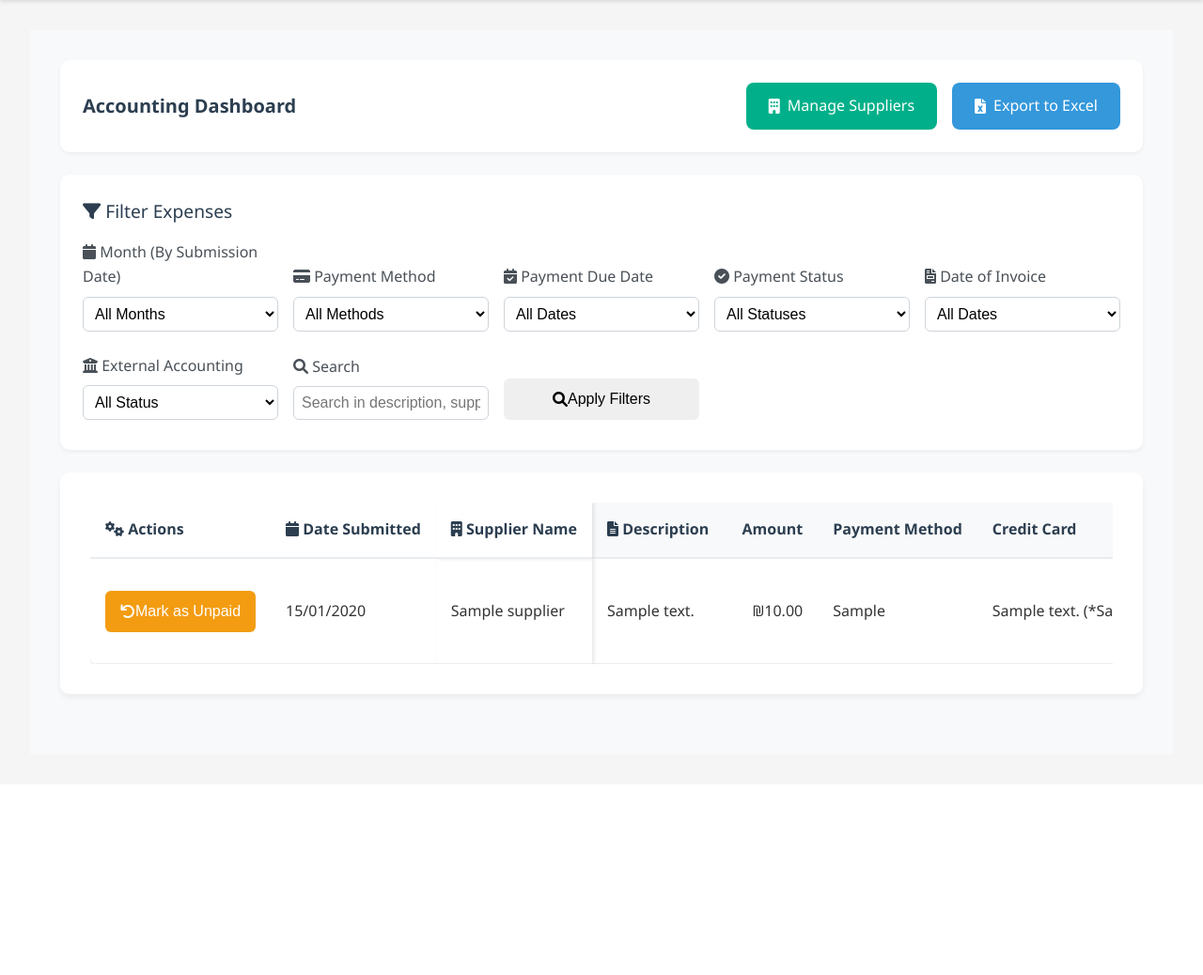
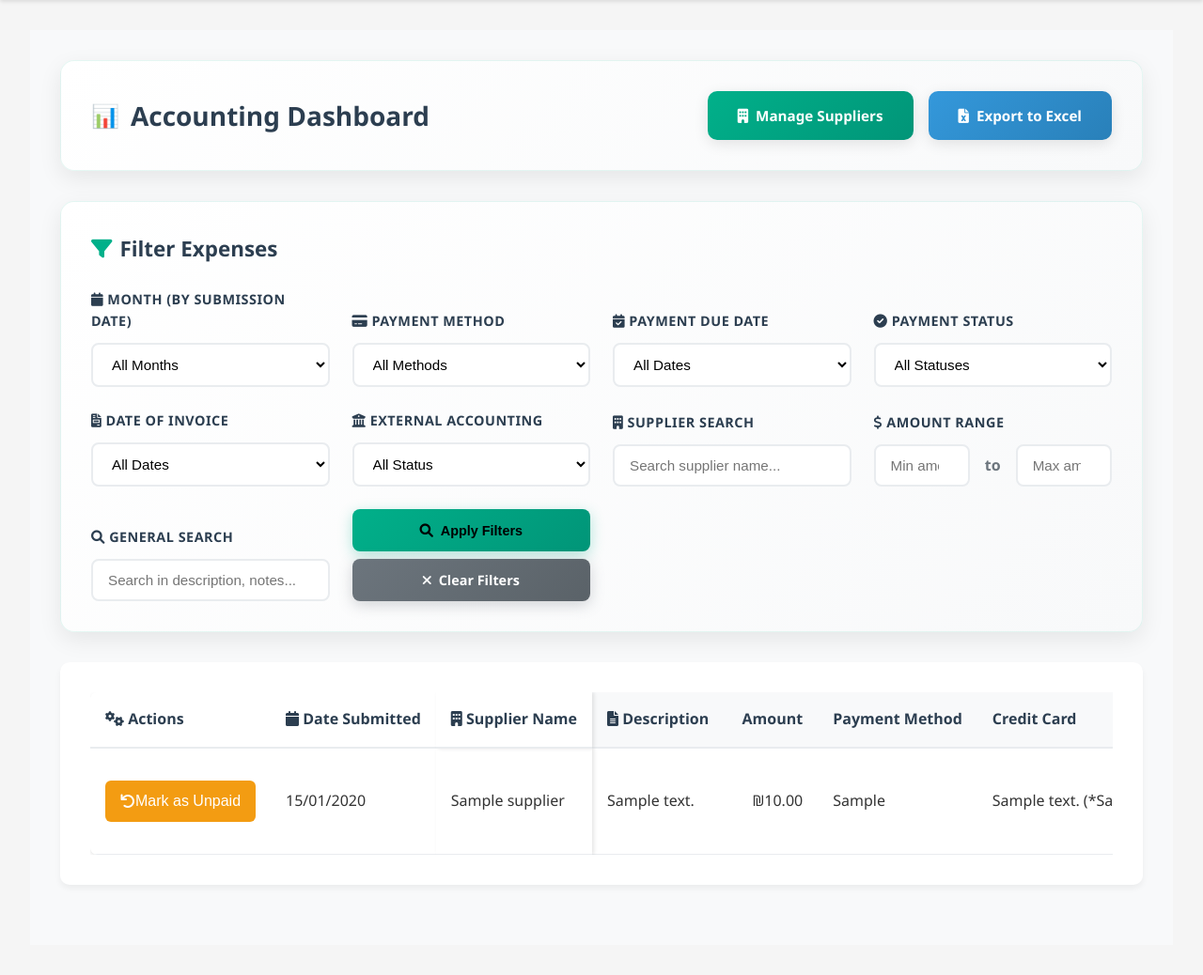
Before and after one commit to taldata/labos, a Flask app: page /accounting_dashboard in a window 1280 px wide. Shown: the part 80-1118 px from the top of the page at 94% size. Before the commit the page ends 823 px from the top, so only its background shows below. Run offline with Flask 3, Linux system fonts and the light colour scheme; a user stored in the database is signed in; tables that the repository leaves empty hold one stand-in row (values such as "Sample post").

Commit message:
feat: enhance accounting dashboard with supplier and amount range filters
- Added supplier search functionality to filter expenses by supplier name.
- Implemented minimum and maximum amount range filters for expense queries.
- Updated the accounting dashboard template to include new input fields for supplier search and amount range, improving user experience and filtering capabilities.

```diff
--- a/app.py
+++ b/app.py
@@ -2349,6 +2349,9 @@ def accounting_dashboard():
     invoice_date_filter = request.args.get('invoice_date', 'all')
     external_accounting_filter = request.args.get('external_accounting_filter', 'all')
     search_text = request.args.get('search_text', '')
+    supplier_search = request.args.get('supplier_search', '')
+    amount_min = request.args.get('amount_min', '')
+    amount_max = request.args.get('amount_max', '')
 
     # Start with base query for approved expenses
     query = Expense.query.filter_by(status='approved')
@@ -2359,7 +2362,6 @@ def accounting_dashboard():
         query = query.join(Supplier, Expense.supplier_id == Supplier.id).filter(
             or_(
                 Expense.description.ilike(search_term),
-                Supplier.name.ilike(search_term),
                 Supplier.notes.ilike(search_term),
                 Supplier.email.ilike(search_term),
                 Supplier.phone.ilike(search_term),
@@ -2367,6 +2369,28 @@ def accounting_dashboard():
                 Supplier.tax_id.ilike(search_term)
             )
         )
+
+    # Apply supplier search filter if provided
+    if supplier_search:
+        supplier_search_term = f'%{supplier_search}%'
+        # Ensure Supplier table is joined (safe to call multiple times)
+        query = query.join(Supplier, Expense.supplier_id == Supplier.id)
+        query = query.filter(Supplier.name.ilike(supplier_search_term))
+
+    # Apply amount range filter if provided
+    if amount_min:
+        try:
+            min_amount = float(amount_min)
+            query = query.filter(Expense.amount >= min_amount)
+        except ValueError:
+            pass  # Ignore invalid amount values
+
+    if amount_max:
+        try:
+            max_amount = float(amount_max)
+            query = query.filter(Expense.amount <= max_amount)
+        except ValueError:
+            pass  # Ignore invalid amount values
 
     # Apply month filter (based on date submitted instead of purchase_date)
     if month_filter != 'all':
@@ -2448,6 +2472,9 @@ def accounting_dashboard():
                           selected_invoice_date=invoice_date_filter,
                           selected_external_accounting=external_accounting_filter,
                           search_text=search_text,
+                          supplier_search=supplier_search,
+                          amount_min=amount_min,
+                          amount_max=amount_max,
                           month_options=month_options)
 
 @app.route('/mark_expense_paid/<int:expense_id>', methods=['POST'])
--- a/templates/accounting_dashboard.html
+++ b/templates/accounting_dashboard.html
@@ -8,19 +8,28 @@
         min-height: calc(100vh - 60px);
     }
     .dashboard-actions {
-        background: white;
-        padding: 1.5rem;
-        border-radius: 10px;
-        box-shadow: 0 2px 4px rgba(0,0,0,0.05);
-        margin-bottom: 1.5rem;
+        background: linear-gradient(135deg, #ffffff 0%, #f8f9fa 100%);
+        padding: 2rem;
+        border-radius: 15px;
+        box-shadow: 0 8px 25px rgba(0,0,0,0.08);
+        margin-bottom: 2rem;
         display: flex;
         justify-content: space-between;
         align-items: center;
+        border: 1px solid rgba(1, 176, 138, 0.1);
     }
     .dashboard-actions h2 {
         color: #2c3e50;
-        font-weight: 600;
+        font-weight: 700;
+        font-size: 1.75rem;
         margin: 0;
+        display: flex;
+        align-items: center;
+        gap: 0.75rem;
+    }
+    .dashboard-actions h2::before {
+        content: "📊";
+        font-size: 1.5rem;
     }
     .action-buttons {
         display: flex;
@@ -30,29 +39,33 @@
         display: inline-flex;
         align-items: center;
         gap: 0.5rem;
-        padding: 0.75rem 1.5rem;
-        border-radius: 8px;
-        font-weight: 500;
+        padding: 0.875rem 2rem;
+        border-radius: 10px;
+        font-weight: 600;
+        font-size: 0.95rem;
         transition: all 0.3s ease;
         text-decoration: none;
         border: none;
         cursor: pointer;
+        box-shadow: 0 4px 15px rgba(0,0,0,0.1);
     }
     .action-button.primary {
-        background-color: #01B08A;
+        background: linear-gradient(135deg, #01B08A 0%, #019578 100%);
         color: white;
     }
     .action-button.primary:hover {
-        background-color: #019578;
-        transform: translateY(-1px);
+        transform: translateY(-2px);
+        box-shadow: 0 6px 20px rgba(1, 176, 138, 0.3);
+        color: white;
     }
     .action-button.secondary {
-        background-color: #3498db;
+        background: linear-gradient(135deg, #3498db 0%, #2980b9 100%);
         color: white;
     }
     .action-button.secondary:hover {
-        background-color: #2980b9;
-        transform: translateY(-1px);
+        transform: translateY(-2px);
+        box-shadow: 0 6px 20px rgba(52, 152, 219, 0.3);
+        color: white;
     }
     .card {
         border: none;
@@ -199,60 +212,149 @@
 
     /* Filter styles */
     .filter-container {
-        background: white;
-        padding: 1.5rem;
-        border-radius: 10px;
-        box-shadow: 0 2px 4px rgba(0,0,0,0.05);
-        margin-bottom: 1.5rem;
+        background: linear-gradient(135deg, #ffffff 0%, #f8f9fa 100%);
+        padding: 2rem;
+        border-radius: 15px;
+        box-shadow: 0 8px 25px rgba(0,0,0,0.08);
+        margin-bottom: 2rem;
+        border: 1px solid rgba(1, 176, 138, 0.1);
     }
 
     .filter-form {
         display: grid;
-        grid-template-columns: repeat(auto-fit, minmax(200px, 1fr));
-        gap: 1rem;
+        grid-template-columns: repeat(auto-fit, minmax(250px, 1fr));
+        gap: 1.5rem;
+        align-items: end;
     }
 
     .filter-item {
-        margin-bottom: 0.5rem;
+        margin-bottom: 0;
     }
 
     .filter-item label {
         display: block;
-        margin-bottom: 0.5rem;
-        color: #495057;
-        font-weight: 500;
+        margin-bottom: 0.75rem;
+        color: #2c3e50;
+        font-weight: 600;
+        font-size: 0.9rem;
+        text-transform: uppercase;
+        letter-spacing: 0.5px;
     }
 
     .filter-item select,
     .filter-item input {
         width: 100%;
-        padding: 0.5rem;
-        border-radius: 6px;
-        border: 1px solid #ced4da;
+        padding: 0.75rem 1rem;
+        border-radius: 8px;
+        border: 2px solid #e9ecef;
         background-color: white;
+        font-size: 0.95rem;
+        transition: all 0.3s ease;
     }
 
     .filter-item select:focus,
     .filter-item input:focus {
         border-color: #01B08A;
-        box-shadow: 0 0 0 0.2rem rgba(1, 176, 138, 0.15);
+        box-shadow: 0 0 0 0.25rem rgba(1, 176, 138, 0.1);
         outline: none;
+        transform: translateY(-1px);
+    }
+
+    .filter-item select:hover,
+    .filter-item input:hover {
+        border-color: #01B08A;
     }
 
     .filter-title {
-        margin-bottom: 1rem;
-        font-size: 1.2rem;
+        margin-bottom: 1.5rem;
+        font-size: 1.4rem;
         color: #2c3e50;
+        font-weight: 700;
+        display: flex;
+        align-items: center;
+        gap: 0.5rem;
+    }
+
+    .filter-title i {
+        color: #01B08A;
     }
 
     .filter-submit {
         display: flex;
-        align-items: flex-end;
+        flex-direction: column;
+        gap: 0.5rem;
     }
 
-    .filter-submit button {
-        height: 38px;
+    .filter-submit button,
+    .filter-submit a {
+        height: 45px;
         width: 100%;
+        border-radius: 8px;
+        font-weight: 600;
+        font-size: 0.9rem;
+        transition: all 0.3s ease;
+        display: flex;
+        align-items: center;
+        justify-content: center;
+        gap: 0.5rem;
+        text-decoration: none;
+    }
+
+    .filter-submit .btn-primary {
+        background: linear-gradient(135deg, #01B08A 0%, #019578 100%);
+        border: none;
+        box-shadow: 0 4px 15px rgba(1, 176, 138, 0.3);
+    }
+
+    .filter-submit .btn-primary:hover {
+        transform: translateY(-2px);
+        box-shadow: 0 6px 20px rgba(1, 176, 138, 0.4);
+    }
+
+    .filter-submit .btn-secondary {
+        background: linear-gradient(135deg, #6c757d 0%, #5a6268 100%);
+        border: none;
+        color: white;
+        box-shadow: 0 4px 15px rgba(108, 117, 125, 0.3);
+    }
+
+    .filter-submit .btn-secondary:hover {
+        transform: translateY(-2px);
+        box-shadow: 0 6px 20px rgba(108, 117, 125, 0.4);
+        color: white;
+    }
+
+    /* Amount range styling */
+    .amount-range-container {
+        display: flex;
+        gap: 0.75rem;
+        align-items: center;
+    }
+
+    .amount-range-container input {
+        flex: 1;
+    }
+
+    .amount-range-separator {
+        color: #6c757d;
+        font-weight: 600;
+        margin: 0 0.25rem;
+    }
+
+    /* Responsive adjustments */
+    @media (max-width: 768px) {
+        .filter-form {
+            grid-template-columns: 1fr;
+            gap: 1rem;
+        }
+
+        .filter-container {
+            padding: 1.5rem;
+        }
+
+        .filter-submit {
+            margin-top: 1rem;
+        }
     }
 
     /* External Accounting Column Styles */
@@ -430,12 +532,27 @@
             </div>
 
             <div class="filter-item">
-                <label for="search_text"><i class="fas fa-search"></i> Search</label>
-                <input type="text" name="search_text" id="search_text" class="form-control" placeholder="Search in description, supplier, notes..." value="{{ search_text }}">
+                <label for="supplier_search"><i class="fas fa-building"></i> Supplier Search</label>
+                <input type="text" name="supplier_search" id="supplier_search" class="form-control" placeholder="Search supplier name..." value="{{ supplier_search }}">
+            </div>
+
+            <div class="filter-item">
+                <label for="amount_min"><i class="fas fa-dollar-sign"></i> Amount Range</label>
+                <div class="amount-range-container">
+                    <input type="number" name="amount_min" id="amount_min" class="form-control" placeholder="Min amount" step="0.01" value="{{ amount_min }}">
+                    <span class="amount-range-separator">to</span>
+                    <input type="number" name="amount_max" id="amount_max" class="form-control" placeholder="Max amount" step="0.01" value="{{ amount_max }}">
+                </div>
+            </div>
+
+            <div class="filter-item">
+                <label for="search_text"><i class="fas fa-search"></i> General Search</label>
+                <input type="text" name="search_text" id="search_text" class="form-control" placeholder="Search in description, notes..." value="{{ search_text }}">
             </div>
 
             <div class="filter-item filter-submit">
                 <button type="submit" class="btn btn-primary"><i class="fas fa-search"></i> Apply Filters</button>
+                <a href="{{ url_for('accounting_dashboard') }}" class="btn btn-secondary"><i class="fas fa-times"></i> Clear Filters</a>
             </div>
         </form>
     </div>
```
